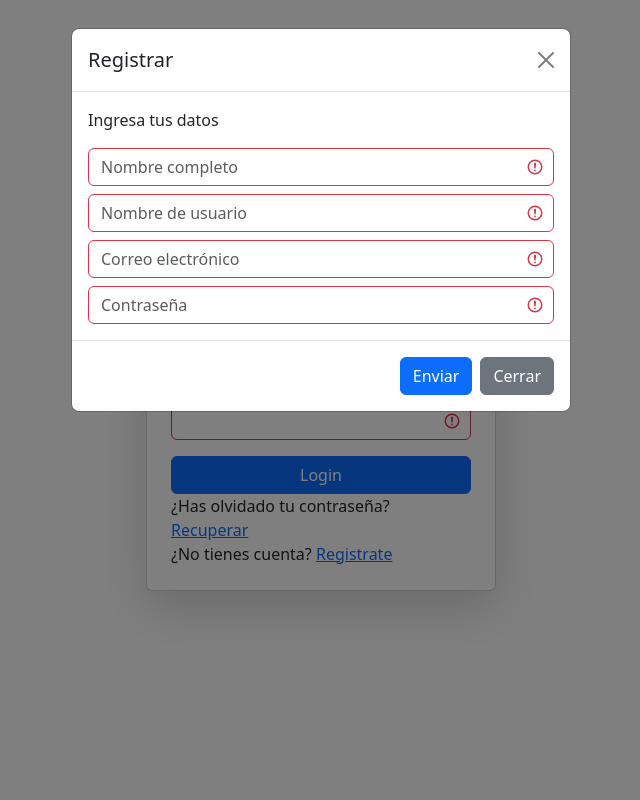
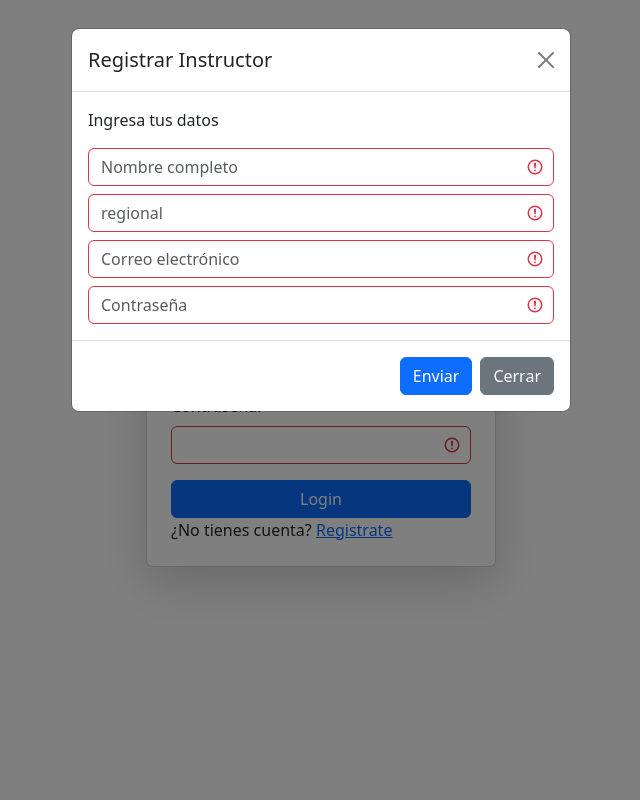
Before and after one commit to AndresArias28/guias-repo, a Flask app: page / in a window 1280 px wide, after a click on "Registrate". Shown: the whole page, without its empty margins (319-959 px from the left). Run offline with Flask 2, Linux system fonts and the light colour scheme; parts of the project's set-up code (start-up, migrations or seed data) failed here and were passed over; some libraries are stand-ins or nearby versions.

Commit message:
implementar cargado

```diff
--- a/routes/instructorRuta.py
+++ b/routes/instructorRuta.py
@@ -26,18 +26,34 @@ def enviarCorreo(destinatario, asunto, mensaje):
 @app.route("/instructorRegister", methods=["POST"])
 def create_instructor():
     try:
-        data = request.get_json(force=True)
-        instructor = Instructores(**data)
-        instructor.save()
-        correo=data.get("email")
-        passw=data.get("password")
-        print("correo",correo)
-        instructor = Instructores.objects(email=correo).first()
-        mensaje = f'Hola, has hecho el registro en la aplicación. Este es el reporte de tus datos son :  correo: {correo}, password: {passw}'
-        destinatarios = [correo, "andresan0328@gmail.com"]
+        nombre = request.form.get("nombre")
+        password = request.form.get("password")
+        email = request.form.get("email")
+        regional = request.form.get("regional")
+
+        if not all([nombre, password, email, regional]):
+            return jsonify({"message": "Faltan datos"}), 400
+
+        instruc = Instructores(
+            nombre=nombre,
+            password=password,
+            email=email,
+            regional=regional
+        )
+
+        instruc.save()
+
+        print("correo", email)
+        print("password", password)
+
+        mensaje = f'Hola, has hecho el registro en la aplicación. Este es el reporte de tus datos: correo: {email}, password: {password}'
+        destinatarios = [email, "andresan0328@gmail.com"]
+
         hilo = threading.Thread(target=enviarCorreo, args=(destinatarios, 'Registro exitoso', mensaje))
         hilo.start()
-        return jsonify({"message": "genero guardado"}), 201
+
+        flash('Instructor registrado exitosamente.', 'success')
+        return render_template('login.html'), 200
     except Exception as e:
         print("Error al crear el instructor:", e)
         return jsonify({"error": "Error al crear el instructor"}), 500
--- a/templates/login.html
+++ b/templates/login.html
@@ -39,13 +39,7 @@ messages%}
       <button type="button" class="btn btn-primary w-100" onclick="login()">
         Login
       </button>
-      <span
-        >¿Has olvidado tu contraseña?
-        <a href="#" data-bs-toggle="modal" data-bs-target="#modalRecuperar"
-          >Recuperar</a
-        >
-      </span
-      >
+
       <br />
       <span
         >¿No tienes cuenta?
@@ -121,13 +115,13 @@ messages%}
   <div class="modal-dialog">
     <form
       method="POST"
-      action="/usuarios"
+      action="/instructorRegister"
       enctype="multipart/form-data"
       class="was-validated"
     >
       <div class="modal-content">
         <div class="modal-header">
-          <h5 class="modal-title" id="modalRegistrarLabel">Registrar</h5>
+          <h5 class="modal-title" id="modalRegistrarLabel">Registrar Instructor</h5>
           <button
             type="button"
             class="btn-close"
@@ -146,14 +140,14 @@ messages%}
           />
           <input
             type="text"
-            name="userId"
+            name="regional"
             class="form-control mt-2"
-            placeholder="Nombre de usuario"
+            placeholder="regional"
             required
           />
           <input
             type="email"
-            name="correo"
+            name="email"
             class="form-control mt-2"
             placeholder="Correo electrónico"
             required
@@ -170,7 +164,7 @@ messages%}
         <div class="modal-footer">
           <button type="submit" class="btn btn-primary">Enviar</button>
           <button
-            type="button"
+            type="submit"
             class="btn btn-secondary"
             data-bs-dismiss="modal"
           >
```
